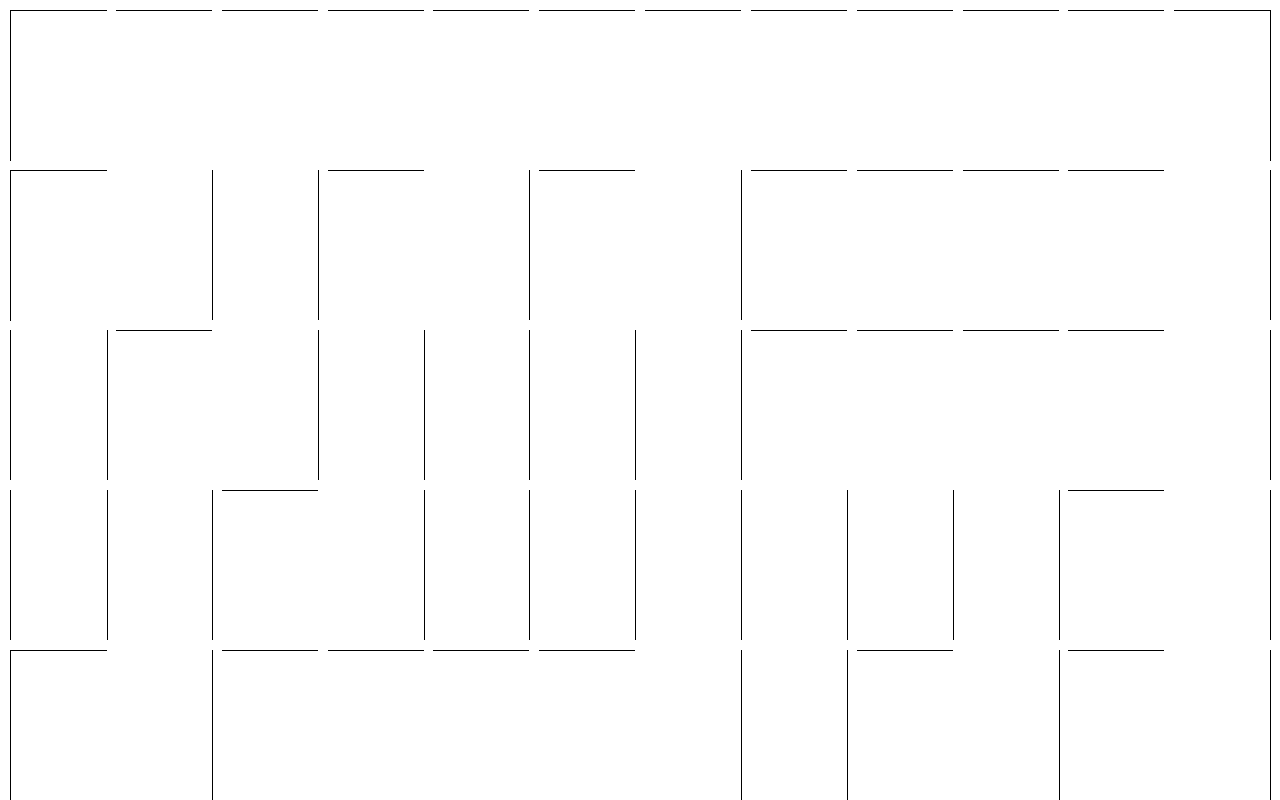
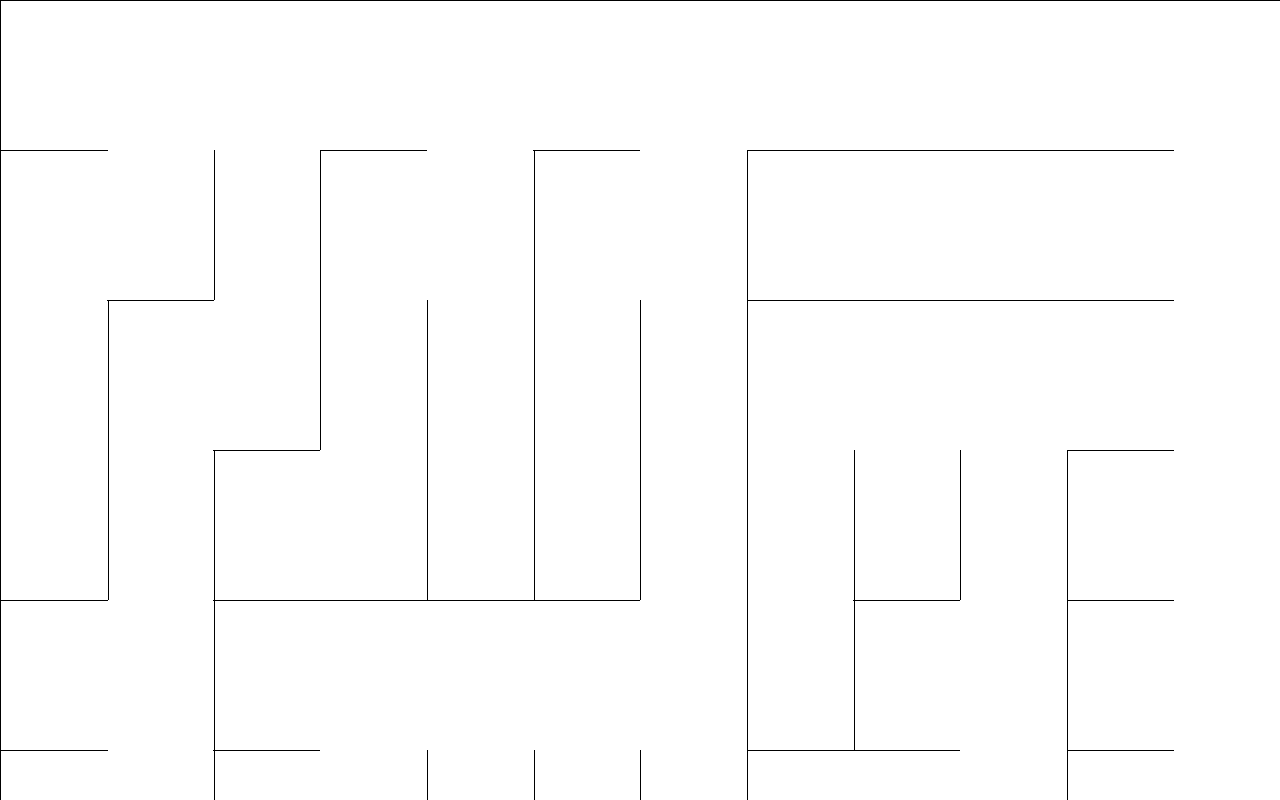
Before and after one commit to mjfreese/mazes, a React (Create React App) app: page /BinaryTree in a window 1280 px wide. Shown: the top 800 px of the page. Built offline with nearby package versions, Linux system fonts and the light colour scheme.

Commit message:
remove margin between grid cells

```diff
--- a/src/components/Layout/GridLayout.js
+++ b/src/components/Layout/GridLayout.js
@@ -11,8 +11,10 @@ const generateLayout = (model) => {
 
 const generateDom = (model) => {
     return model.map((cell, index) => (
-        <div key={index} style={{borderStyle: 'solid', borderColor: 'black', borderWidth: cell.borderWidth, textAlign:'center'}}>
-        </div>
+        <div
+            key={index}
+            style={{borderStyle: 'solid', borderColor: 'black', borderWidth: cell.borderWidth, textAlign:'center'}}
+        />
     ))
 }
 
@@ -29,6 +31,7 @@ const GridLayout = ({model, cols = 12}) => {
             isDraggable={false}
             isResizable={false}
             cols={cols}
+            margin={[0,0]}
         >
         {generateDom(model ?? defaultModel)}
         </ReactGridLayout>
```
